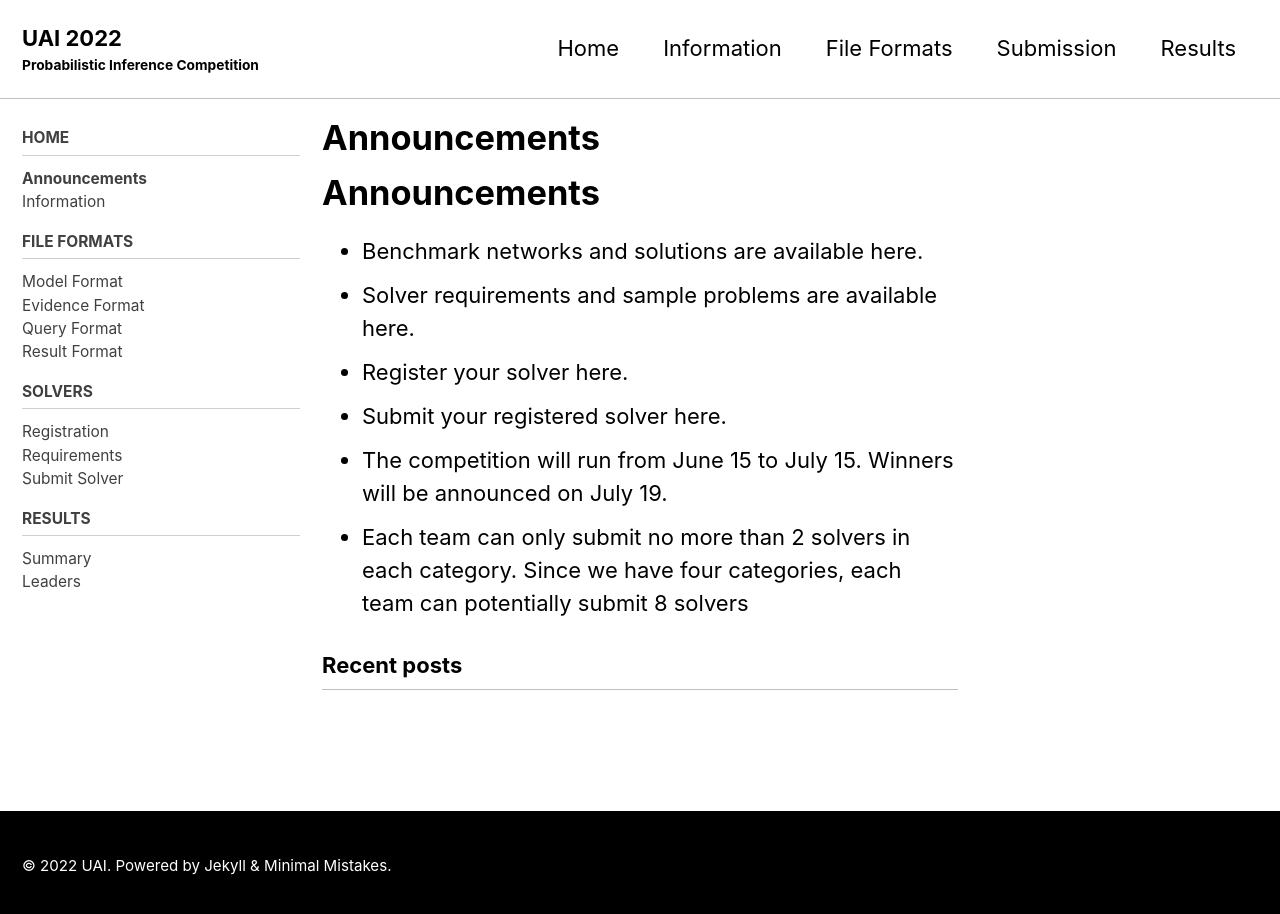
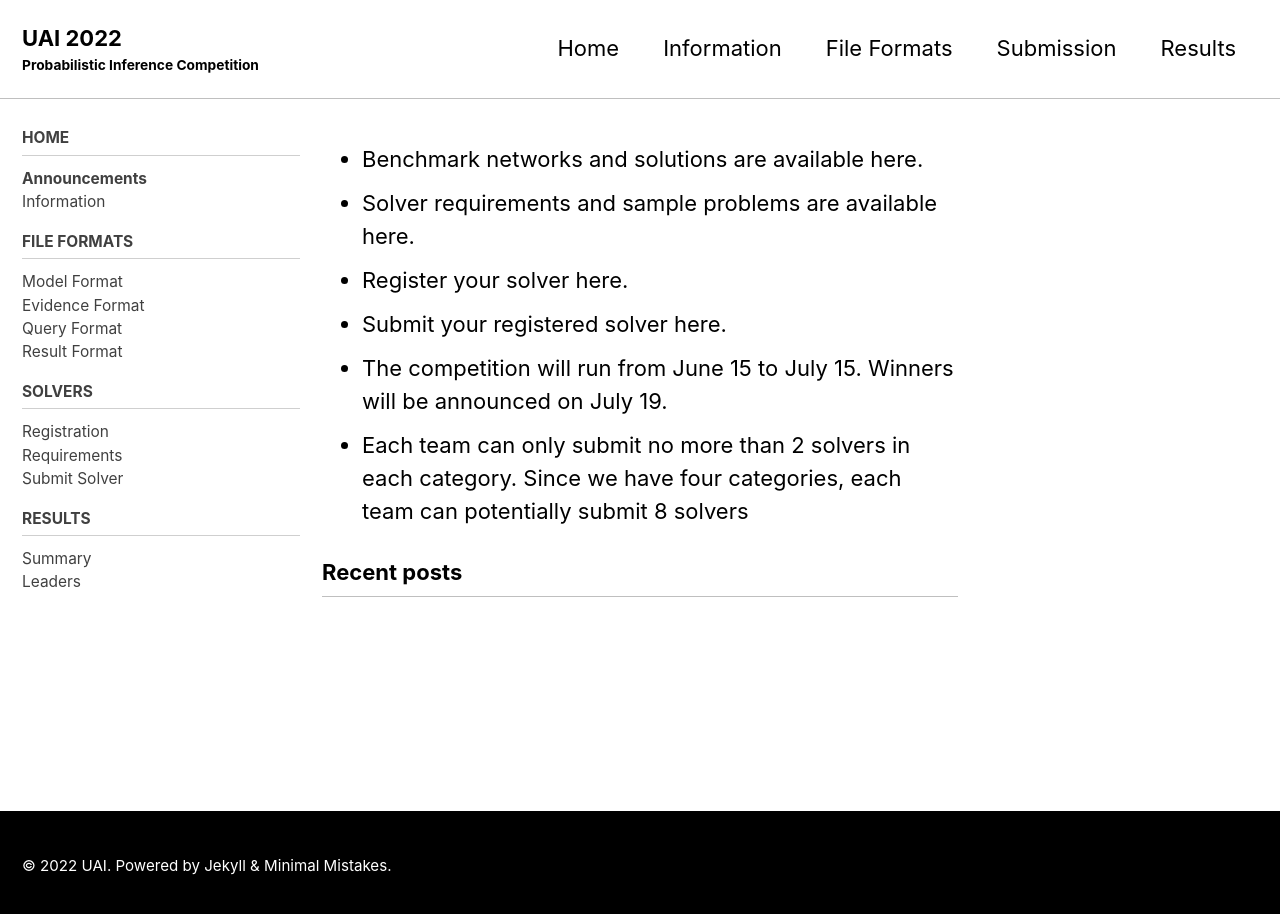
Before and after one commit to vibhavg1/uai-competition-dev, a Jekyll site: the page built from index.md, in a window 1280 px wide and 922 px high. Shown: the top 914 px of the window. Built offline with Jekyll 4.4.1, drawn with Linux system fonts in a browser that asks for light colours; cached includes are drawn as plain includes; our own code applies the rules of GitHub Pages for plain Markdown files.

Commit message:
Update index.md

```diff
--- a/index.md
+++ b/index.md
@@ -3,7 +3,6 @@ layout: home
 permalink: /
 ---
 
-# Announcements
 * Benchmark networks and solutions are available here.
 * Solver requirements and sample problems are available here.
 * Register your solver here.
```
